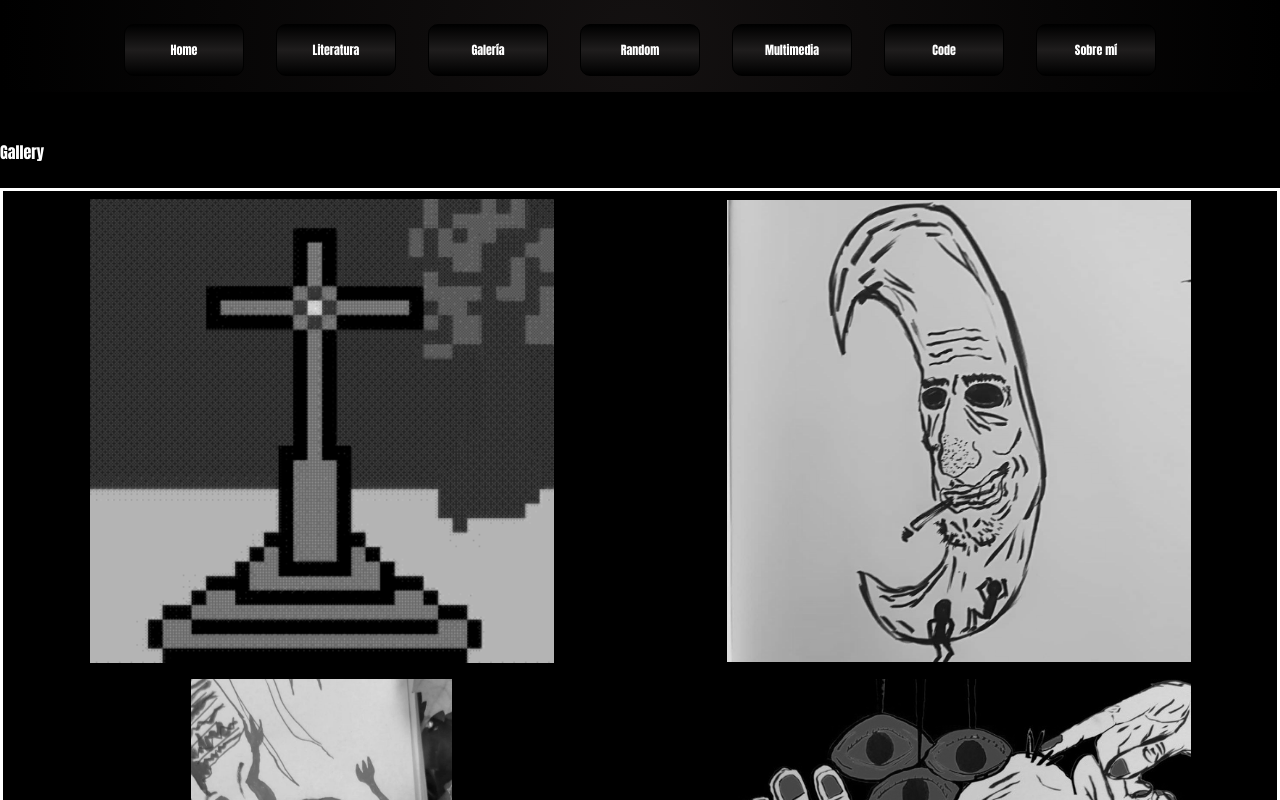
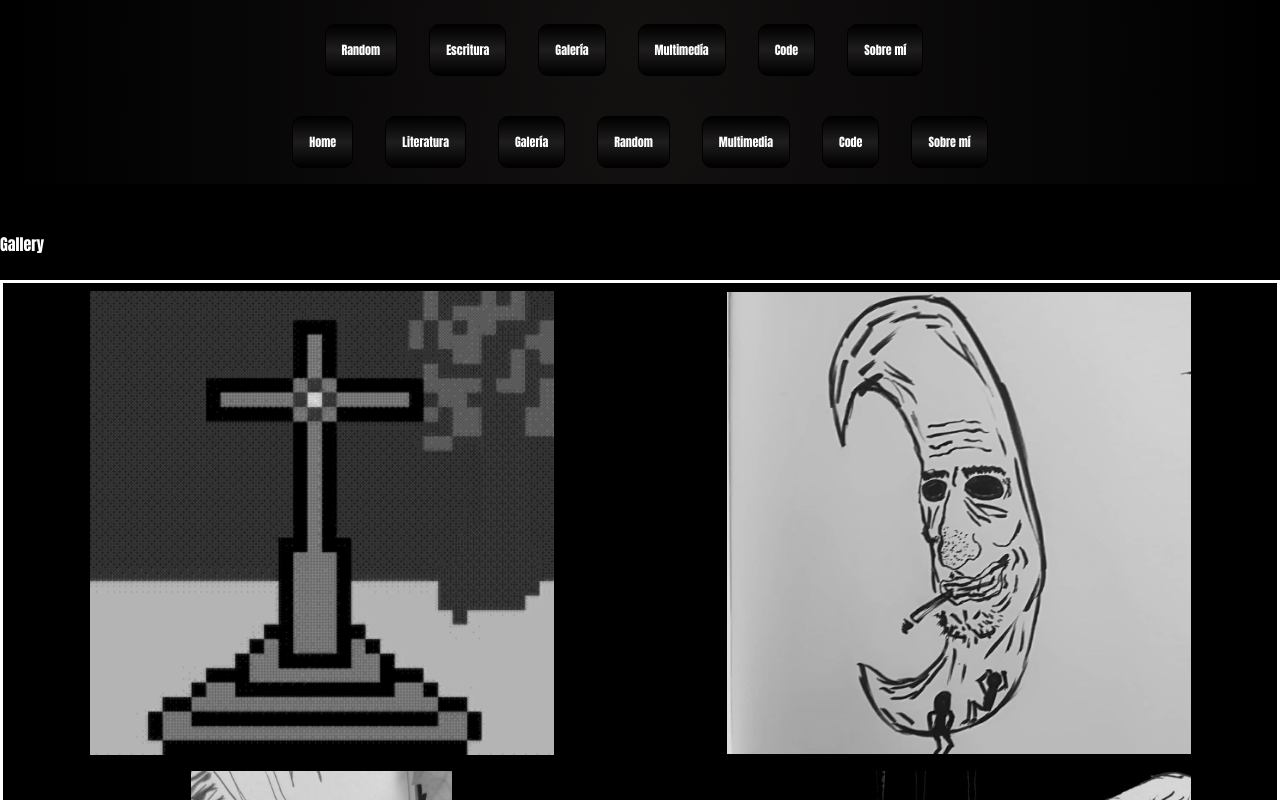
Before and after one commit to ArasaiX/desarticulado, a Next.js app in the folder desarticulado/: page /galeria in a window 1280 px wide. Shown: the top 800 px of the page. Built offline with nearby package versions, Linux system fonts and the light colour scheme.

Commit message:
new component NavBarMenu

```diff
--- a/desarticulado/app/components/ButtonCustom.jsx
+++ b/desarticulado/app/components/ButtonCustom.jsx
@@ -1,11 +1,11 @@
 import styles from '../../styles/ButtonCustom.module.css';
 import Link from 'next/link';
 
-export function ButtonCustom({ name, route }) {
+export function ButtonCustom({ key, name, route }) {
 
     return (
         <Link href={route || ''}  passHref>
-            <button  className={styles.button}>{name}</button>
+            <button key={key} className={styles.button}>{name}</button>
         </Link>
     )
 }
--- a/desarticulado/app/components/HeroCustom.jsx
+++ b/desarticulado/app/components/HeroCustom.jsx
@@ -8,8 +8,8 @@ export function HeroCustom() {
             <section className={styles.hero}>
                 <header id={styles.header}>
                     {/* <a id={styles.logo} href="#">X</a> */}
-                    <img src="/lagrimas.jpeg" id={styles.logo} />
-                    <NavBarMenu />
+                    {/* <img src="/lagrimas.jpeg" id={styles.logo} /> */}
+                    {/* <NavBarMenu /> */}
                 </header>
                 <header className={styles.heroHeader}>
                     <div>
--- a/desarticulado/app/components/NavBarMenu.jsx
+++ b/desarticulado/app/components/NavBarMenu.jsx
@@ -1,33 +1,54 @@
 'use client'
-import React from "react";
+import {useState, useEffect} from "react";
 import Link from "next/link";
 import styles from "../../styles/navBarMenuCustom.module.css"
+import { ButtonCustom } from "./ButtonCustom";
 
 export default function NavBarMenu({ alt, route, imageUrl }) {
 
-    const [isMenuOpen, setIsMenuOpen] = React.useState(false);
+    const [isMenuOpen, setIsMenuOpen] = useState(false);
 
     const handleClick = () => {
         setIsMenuOpen(!isMenuOpen)
-      }
+    }
 
-    const menuItems = [
-      "Profile",
-      "Dashboard",
-      "Activity",
-      "Analytics",
-      "System",
-      "Deployments",
-      "My Settings",
-      "Team Settings",
-      "Help & Feedback",
-      "Log Out",
-    ];
+    const handleResize = () => {
+        if (window.innerWidth > 949) {
+          setIsMenuOpen(false);
+        }
+    };
+
+    useEffect(() => {
+    window.addEventListener("resize", handleResize);
+    return () => {
+        window.removeEventListener("resize", handleResize);
+    };
+    }, []);
+
+    const menuItems = {
+      random: "Random",
+      escritura: "Escritura",
+      galeria: "Galería",
+      multimedia: "Multimedía",
+      code: "Code",
+      about: "Sobre mí"
+    };
 
     return (
-        <nav>
-            <button className={styles.buttonMenu} onClick={handleClick}></button>
-
+        <nav className={styles.navBar}>
+            {/* <img src="/lagrimas.jpeg" id={styles.logo} /> */}
+            <nav className={styles.navBarSecondary}>
+                <div className={isMenuOpen ? styles.buttonBarOpen : styles.buttonBar }>
+                    {Object.entries(menuItems).map(([route, name], index) => (
+                        <ButtonCustom key={index} name={name} route={route}/>
+                    ))}
+                </div>
+                <button className={isMenuOpen ? styles.buttonMenuOpen : styles.buttonMenu } onClick={handleClick}>
+                    <div></div>
+                    <div></div>
+                    <div></div>
+                </button>
+            </nav>
         </nav>
     );
     }
--- a/desarticulado/app/layout.js
+++ b/desarticulado/app/layout.js
@@ -1,5 +1,6 @@
 import { HeaderCustom } from './components/HeaderCustom'
 import { HeroCustom } from './components/HeroCustom'
+import NavBarMenu from './components/NavBarMenu'
 import './globals.css'
 import { Inter } from 'next/font/google'
 
@@ -14,6 +15,8 @@ export default function RootLayout({ children }) {
   return (
     <html lang="en">
       <body className={inter.className}>
+        {/* <HeaderCustom/> */}
+        <NavBarMenu/>
         {children}
       </body>
     </html>
--- a/desarticulado/styles/ButtonCustom.module.css
+++ b/desarticulado/styles/ButtonCustom.module.css
@@ -1,10 +1,9 @@
 .button {
-    width: 10em;
+    width: 100%;
     background-image: linear-gradient(to bottom, black, #1f1d1d, black);
     color: white;
     border: 1px solid black;
     border-radius: 10px;
-    cursor: pointer;
     font-size: 12px;
     padding: 2vh;
     font-weight: bold;
--- a/desarticulado/styles/navBarMenuCustom.module.css
+++ b/desarticulado/styles/navBarMenuCustom.module.css
@@ -1,23 +1,89 @@
-.hamburger {
+.navBar {
     display: flex;
     flex-direction: column;
+    justify-content: space-around;
+    align-items: center;
+    top: 0;
+    position: sticky;
+    z-index: 2;
     background-color: black;
-    color: black;
-    width: fit-content;
-    padding-right: 10%;
-    border: 3px solid white;
+    padding: 1.5em 0 1em 0;
+    /* border: 8px double #1f1d1d;
+    border-radius: 10px; */
+    background-image: radial-gradient(circle, #141111, black);
 }
 
-.buttonMenu {
-    border: 3px solid white;
-    border-radius: 20px;
-    width: 6vh;
-    height: 6vh;
-    margin-left: 2vh;
-    margin-top: 3vh;
+.navBarSecondary {
+    display: flex;
+    gap: 2rem;
+    padding-right: 2em;
 }
 
-.buttonMenu:hover {
+.buttonBar {
+    display: flex;
+    gap: 2rem;
+}
+
+#logo {
+    text-decoration: none;
+    color: white;
+    font-size: 5vh;
+    font-weight: bold;
+    width: 10vh;
+    border-radius: 10em;
+    filter: grayscale(100%);
+}
+
+.buttonMenu .buttonMenuOpen {
+   display: flex;
+   flex-direction: column;
+   width: 2.1em;
+   height: 3em;
+   background: transparent;
+   gap: .65rem;
+   margin: 15px 0 0 15px;
+   border: 0;
+}
+
+.buttonMenu .buttonMenuOpen > div {
     background-color: white;
-    filter: blur(50%)
+    width: 100%;
+    height: 2px;
+    border-radius: 5px;
+    transition: all .5s;
+    transform-origin: left;
 }
+
+.buttonMenuOpen  div:first-child {
+   transform: rotate(45deg);
+}
+
+.buttonMenuOpen  div:nth-child(2) {
+    opacity: 0;
+}
+
+.buttonMenuOpen  div:last-child {
+   transform: rotate(-45deg);
+}
+
+@media screen and (min-width: 949px) {
+    .buttonMenu {
+        display: none;
+    }
+
+    .buttonBarOpen {
+        display: flex;
+        flex-direction: column;
+        background-color: black;
+        color: black;
+        width: fit-content;
+        padding-right: 10%;
+        border: 3px solid white;
+    }
+}
+
+@media screen and (max-width: 949px) {
+    .buttonBar {
+        visibility: hidden;
+    }
+}
```
